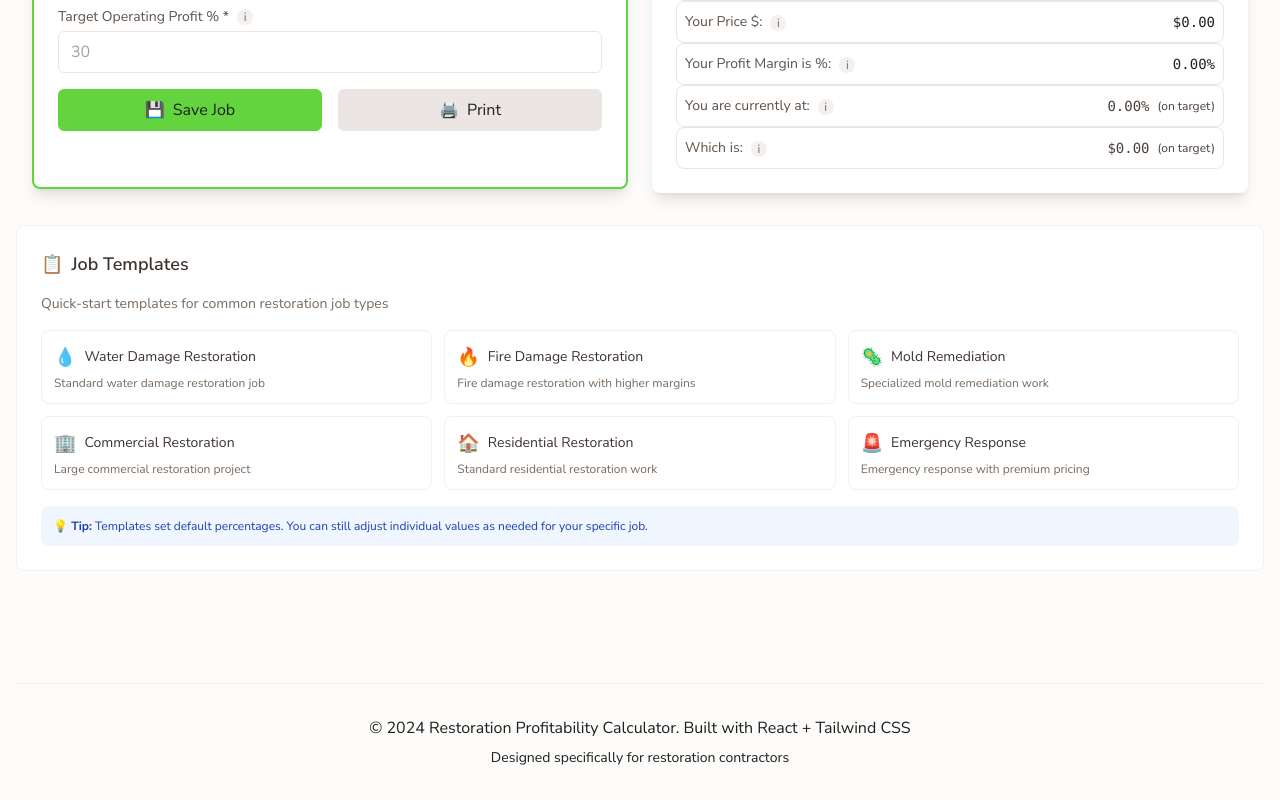
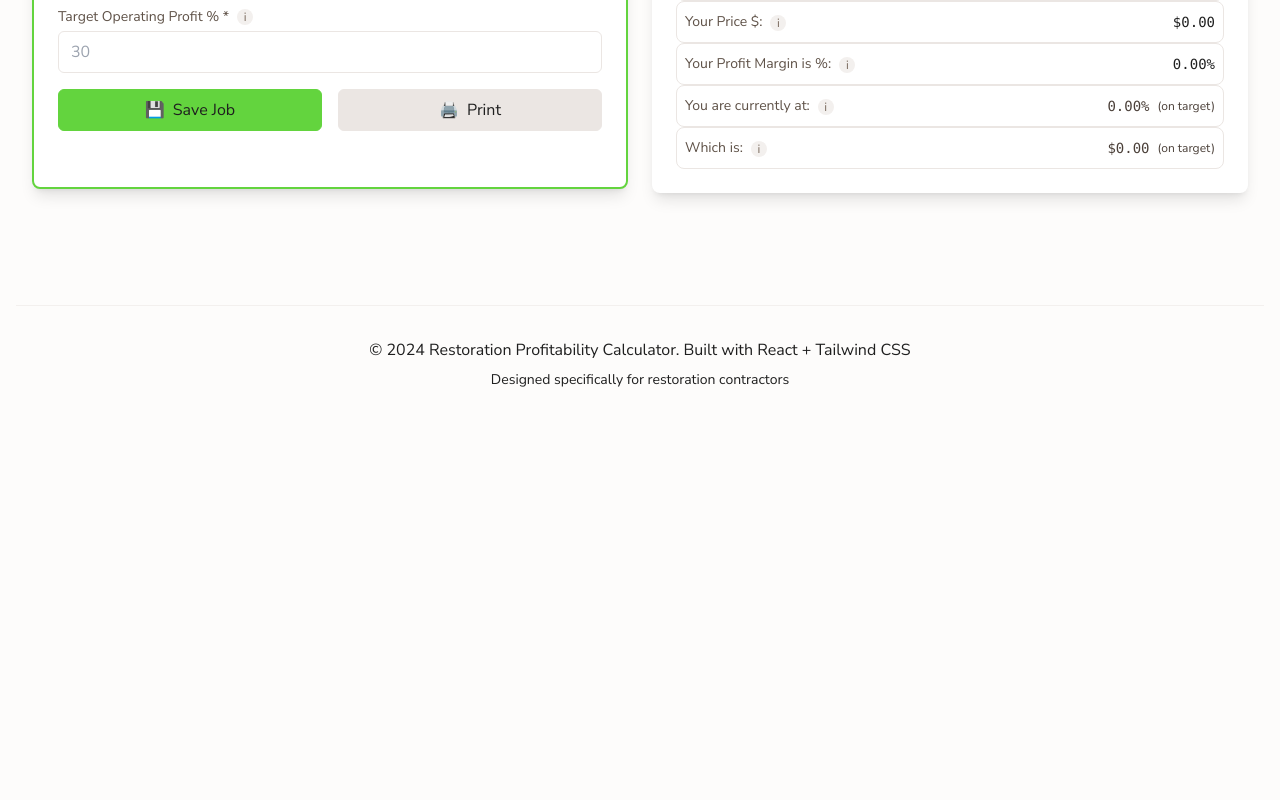
Before and after one commit to KayFernPR/Division-Calculator, a React (Vite) app: page / in a window 1280 px wide. Shown: the part 1487-2287 px from the top of the page. After the commit the page ends 1909 px from the top, so only its background shows below. Built offline with nearby package versions, Linux system fonts and the light colour scheme.

Commit message:
Remove Job Templates section from calculator page

```diff
--- a/src/components/Calculator.jsx
+++ b/src/components/Calculator.jsx
@@ -1,5 +1,4 @@
 import React, { useState, useEffect, useRef } from 'react'
-import JobTemplates from './JobTemplates'
 
 const Calculator = ({ onAddJob }) => {
   const [formData, setFormData] = useState({
@@ -688,12 +687,6 @@ const Calculator = ({ onAddJob }) => {
     }
   }
 
-  const applyTemplate = (templateValues) => {
-    setFormData(prev => ({
-      ...prev,
-      ...templateValues
-    }))
-  }
 
   const resetForm = () => {
     setFormData({
@@ -1478,10 +1471,6 @@ const Calculator = ({ onAddJob }) => {
         </div>
       </div>
 
-      {/* Job Templates - Full Width Below Both Columns */}
-      <div className="mb-8">
-        <JobTemplates onApplyTemplate={applyTemplate} />
-      </div>
     </div>
   )
 }
```
Also changed, not shown: test-calculations.js (line endings or trailing spaces).
